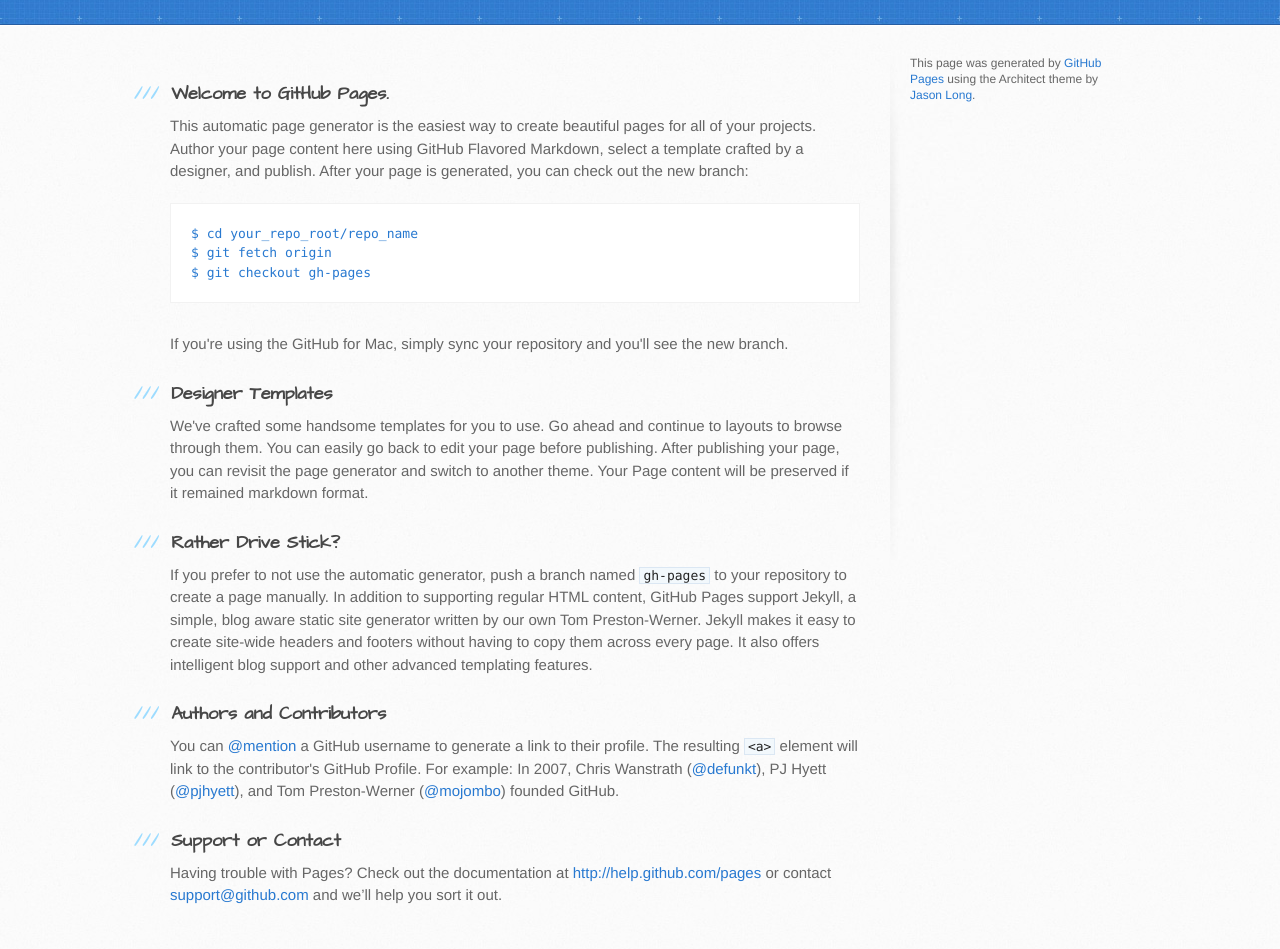
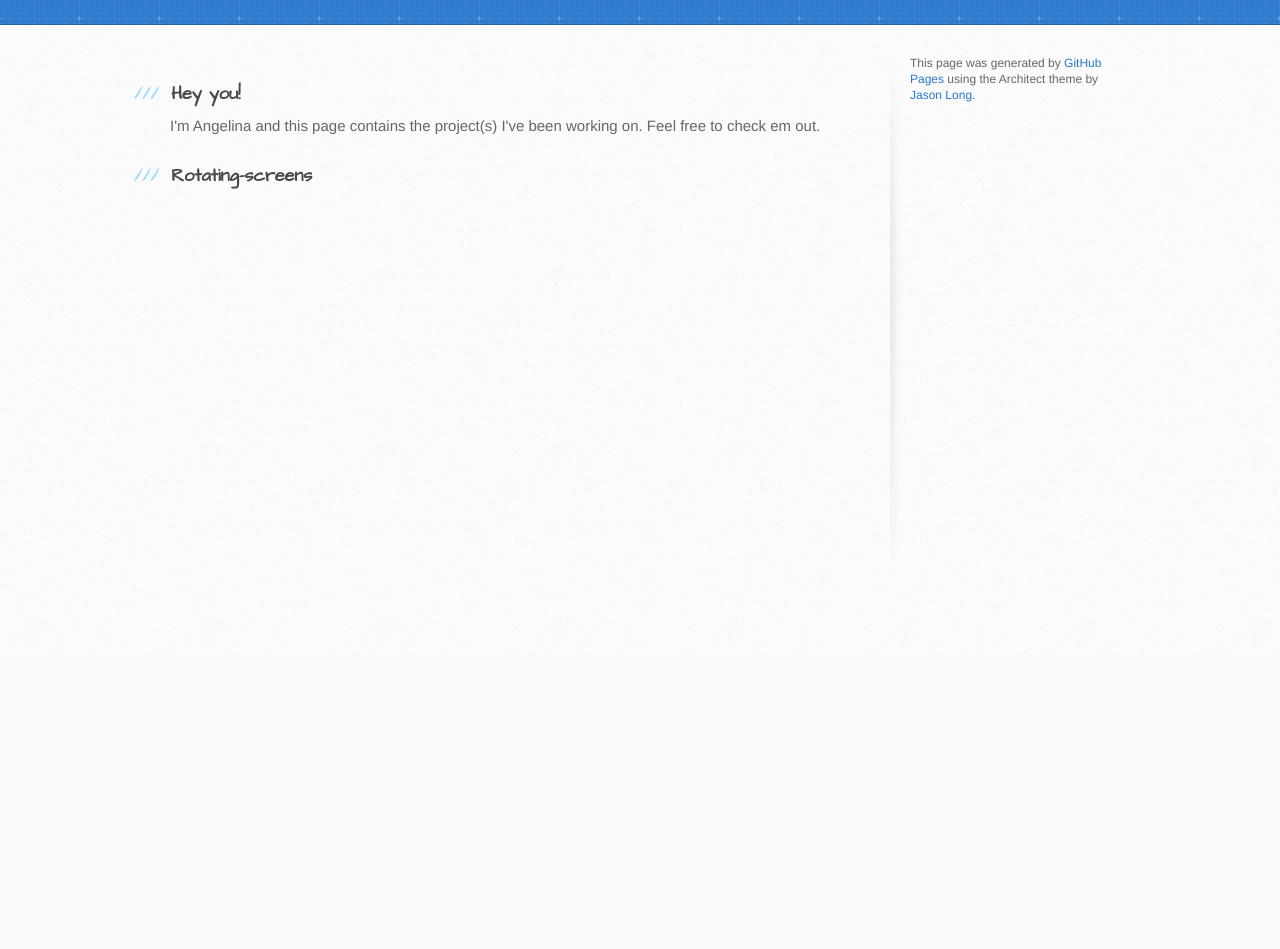
Before and after one commit to apburks/apburks.github.io, a plain HTML site: page index.html in a window 1280 px wide. Shown: the part 142-1091 px from the top of the page. After the commit the page ends 800 px from the top, so only its background shows below. Drawn offline with Linux system fonts and the light colour scheme.

Commit message:
Replace master branch with page content via GitHub

```diff
--- a/index.html
+++ b/index.html
@@ -13,13 +13,13 @@
     <script src="//html5shiv.googlecode.com/svn/trunk/html5.js"></script>
     <![endif]-->
 
-    <title>Apburks.github.io by apburks</title>
+    <title>apburks.github.io by apburks</title>
   </head>
 
   <body>
     <header>
       <div class="inner">
-        <h1>Apburks.github.io</h1>
+        <h1>apburks.github.io</h1>
         <h2></h2>
         <a href="https://github.com/apburks" class="button"><small>Follow me on</small>GitHub</a>
       </div>
@@ -29,36 +29,12 @@
       <div class="inner clearfix">
         <section id="main-content">
           <h3>
-<a name="welcome-to-github-pages" class="anchor" href="#welcome-to-github-pages"><span class="octicon octicon-link"></span></a>Welcome to GitHub Pages.</h3>
+<a name="hey-you" class="anchor" href="#hey-you"><span class="octicon octicon-link"></span></a>Hey you!</h3>
 
-<p>This automatic page generator is the easiest way to create beautiful pages for all of your projects. Author your page content here using GitHub Flavored Markdown, select a template crafted by a designer, and publish. After your page is generated, you can check out the new branch:</p>
-
-<pre><code>$ cd your_repo_root/repo_name
-$ git fetch origin
-$ git checkout gh-pages
-</code></pre>
-
-<p>If you're using the GitHub for Mac, simply sync your repository and you'll see the new branch.</p>
+<p>I'm Angelina and this page contains the project(s) I've been working on. Feel free to check em out.</p>
 
 <h3>
-<a name="designer-templates" class="anchor" href="#designer-templates"><span class="octicon octicon-link"></span></a>Designer Templates</h3>
-
-<p>We've crafted some handsome templates for you to use. Go ahead and continue to layouts to browse through them. You can easily go back to edit your page before publishing. After publishing your page, you can revisit the page generator and switch to another theme. Your Page content will be preserved if it remained markdown format.</p>
-
-<h3>
-<a name="rather-drive-stick" class="anchor" href="#rather-drive-stick"><span class="octicon octicon-link"></span></a>Rather Drive Stick?</h3>
-
-<p>If you prefer to not use the automatic generator, push a branch named <code>gh-pages</code> to your repository to create a page manually. In addition to supporting regular HTML content, GitHub Pages support Jekyll, a simple, blog aware static site generator written by our own Tom Preston-Werner. Jekyll makes it easy to create site-wide headers and footers without having to copy them across every page. It also offers intelligent blog support and other advanced templating features.</p>
-
-<h3>
-<a name="authors-and-contributors" class="anchor" href="#authors-and-contributors"><span class="octicon octicon-link"></span></a>Authors and Contributors</h3>
-
-<p>You can <a href="https://github.com/blog/821" class="user-mention">@mention</a> a GitHub username to generate a link to their profile. The resulting <code>&lt;a&gt;</code> element will link to the contributor's GitHub Profile. For example: In 2007, Chris Wanstrath (<a href="https://github.com/defunkt" class="user-mention">@defunkt</a>), PJ Hyett (<a href="https://github.com/pjhyett" class="user-mention">@pjhyett</a>), and Tom Preston-Werner (<a href="https://github.com/mojombo" class="user-mention">@mojombo</a>) founded GitHub.</p>
-
-<h3>
-<a name="support-or-contact" class="anchor" href="#support-or-contact"><span class="octicon octicon-link"></span></a>Support or Contact</h3>
-
-<p>Having trouble with Pages? Check out the documentation at <a href="http://help.github.com/pages">http://help.github.com/pages</a> or contact <a href="mailto:support@github.com">support@github.com</a> and we’ll help you sort it out.</p>
+<a name="rotating-screens" class="anchor" href="#rotating-screens"><span class="octicon octicon-link"></span></a>Rotating-screens</h3>
         </section>
 
         <aside id="sidebar">
```
Also changed, not shown: params.json (+1 -1 lines).
